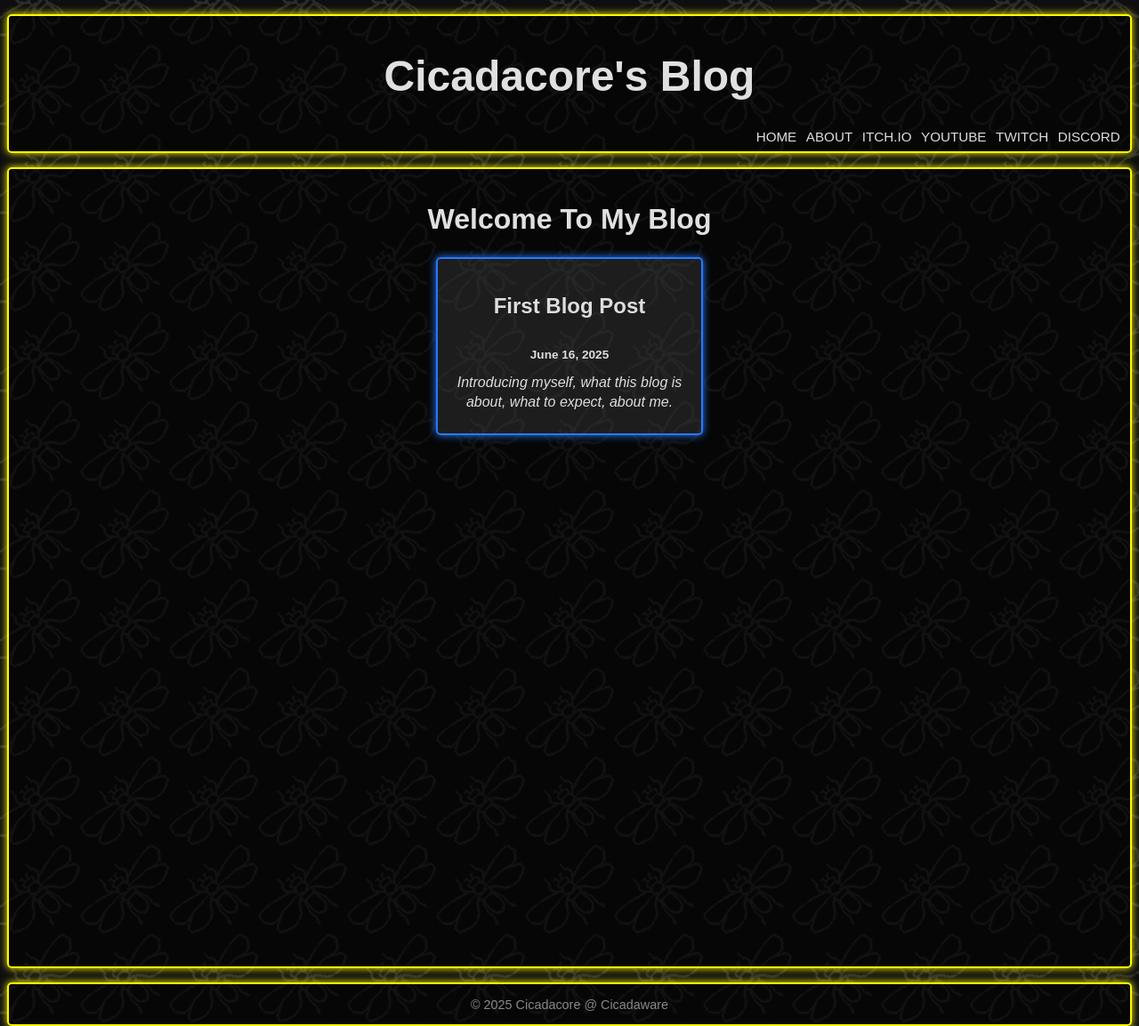
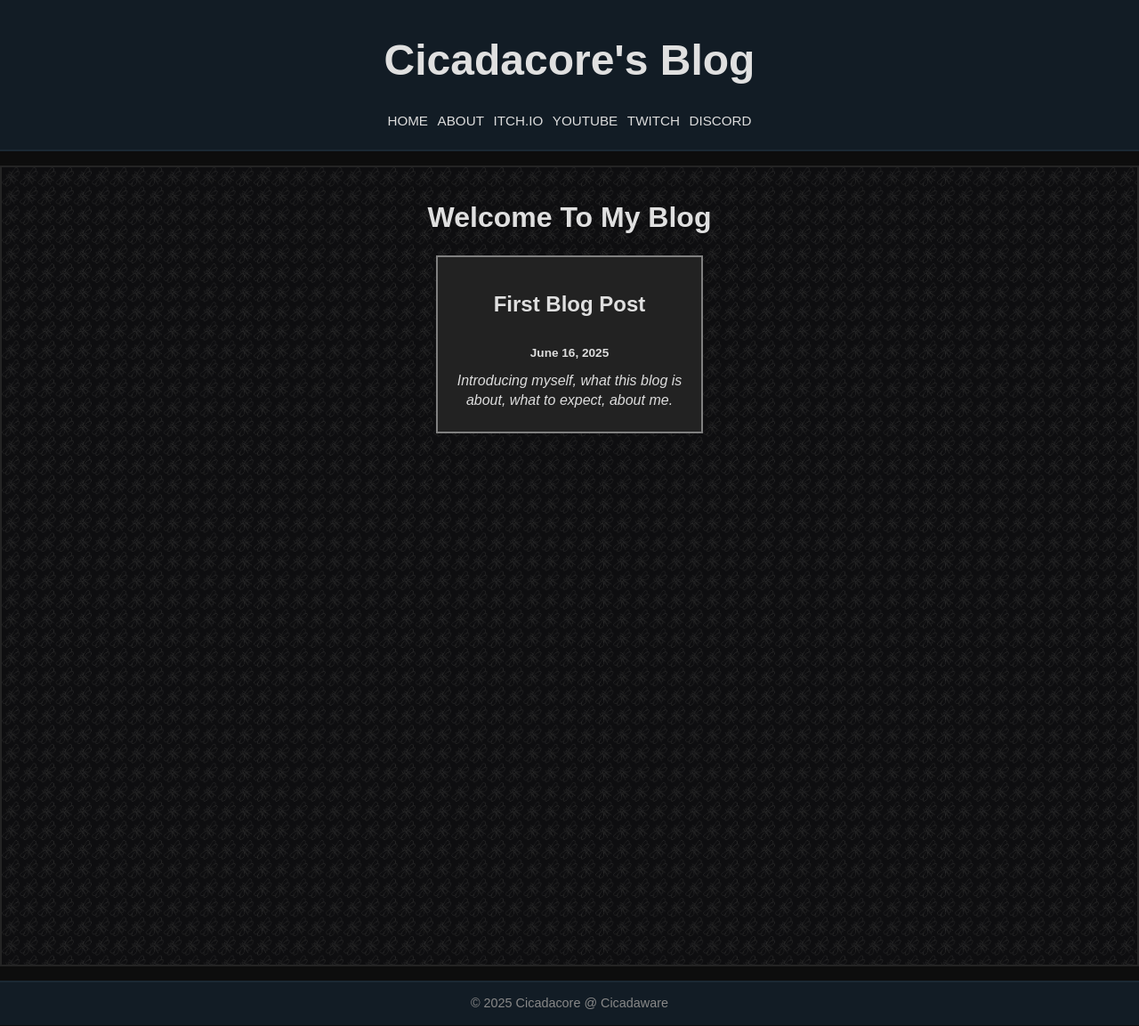
Before and after one commit to Cicadaware/cicadaware.github.io, a Jekyll site: the page built from index.md, in a window 1280 px wide. Shown: the whole page at 89% size. Built offline with Jekyll 4.4.1, drawn with Linux system fonts in a browser that asks for light colours.

Commit message:
overhaul look

```diff
--- a/_layouts/default.html
+++ b/_layouts/default.html
@@ -10,12 +10,12 @@
     <h1 class="title">{{ site.title }}</h1>
 
       <div class="nav">
-        <a href="/">HOME</a>
-        <a href="/2025/06/16/first-post.html">ABOUT</a>
-        <a href="https://cicadacore.itch.io/">ITCH.IO</a>
-        <a href="https://www.youtube.com/@Cicadacore64">YOUTUBE</a>
-        <a href="https://www.twitch.tv/cicadacore">TWITCH</a>
-        <a href="https://discord.gg/uyxnK4YzVw">DISCORD</a>
+        <a class="nav-links" href="/">HOME</a>
+        <a class="nav-links" href="/2025/06/16/first-post.html">ABOUT</a>
+        <a class="nav-links" href="https://cicadacore.itch.io/">ITCH.IO</a>
+        <a class="nav-links" href="https://www.youtube.com/@Cicadacore64">YOUTUBE</a>
+        <a class="nav-links" href="https://www.twitch.tv/cicadacore">TWITCH</a>
+        <a class="nav-links" href="https://discord.gg/uyxnK4YzVw">DISCORD</a>
       </div>
 
   </header>
--- a/assets/css/style.css
+++ b/assets/css/style.css
@@ -7,42 +7,40 @@ body {
   font-family: Arial, Helvetica, sans-serif;
   height: 100%;
   min-height: 100vh;
-  background-image: url('https://cicadaware.github.io/assets/images/background.png');
+  background-color: #0d0d0d;
   background-repeat: repeat;
   background-position: center;
+  margin: 0;
 }
 
 .title {
+  font-family: Arial, Helvetica, sans-serif;
   text-align: center;
   font-size: 3rem;
+  color: #e0e0e0;
 }
 
 .nav {
   gap: 10px;
-  justify-content: right;
-  text-align: right;
+  text-align: center;
   font-size: 0.95rem;
+  margin: 1rem;
 }
 
 a {
   color: #ddd;
   text-decoration: none;
-  border-radius: 3px;
   padding: 0.2rem;
 }
 
 a:hover,
 a:focus {
   color: white;
-  border-color: white;
   text-decoration: underline;
 }
 
 header, footer {
-  background-color: rgba(0, 0, 0, 0.60);
-  border: 2px solid #fffb00;
-  box-shadow: 0px 0px 10px 0 #fffb00;
-  border-radius: 5px;
+  background-color: #121c25;
   margin: 1rem 0 1rem 0;
 }
 
@@ -50,10 +48,14 @@ footer {
   text-align: center;
   font-size: 0.9rem;
   color: #888;
+  border-top: 2px solid #1b2833;
+  padding-bottom: 0.2rem;
 }
 
 header {
   padding: 0.5rem;
+  margin-top: 0;
+  border-bottom: 2px solid #1b2833;
 }
 
 .page-container {
@@ -64,16 +66,18 @@ header {
 
 .welcome {
   text-align: center;
+  color:#e0e0e0;
 }
 
 .content {
   flex: 1;
-  background-color: rgba(0, 0, 0, 0.60);
+  background-color: #1a1a1a;
+  border: 2px solid #242424;
   padding: 1rem;
-  border: 2px solid #fffb00;
   overflow: hidden;
-  box-shadow: 0px 0px 10px 0 #fffb00;
-  border-radius: 5px;
+  background-image: url('https://raw.githubusercontent.com/Cicadaware/cicadaware.github.io/refs/heads/main/assets/images/background.png');
+  background-repeat: repeat;
+  background-size: 384px 216px;
 }
 
 .post-grid {
@@ -85,16 +89,14 @@ header {
 
 .post-link {
   text-decoration: none;
-  color: #ddd;
+  color: inherit;
   display: block;
   flex: 1 1 300px;
   max-width: 300px;
 }
 
 .post-block {
-  border: 2px solid  #2979FF;
-  box-shadow: 0px 0px 10px 0 #2979FF;
-  background-color: rgba(122, 122, 122, 0.198);
+  background-color: #222222;
   padding: 1rem;
   height: 200px;
   box-sizing: border-box;
@@ -103,11 +105,12 @@ header {
   overflow: hidden;
   line-height: 1.4;
   text-align: center;
-  border-radius: 5px;
+  border: 2px double grey;
 }
 
 .post-block:hover {
-  background: linear-gradient(to bottom, rgba(255, 0, 0, 0), #2979FF);
+  background-color: #2a2a2a;
+  transform: scale(1.05);
 }
 
 .post-block p {
@@ -127,7 +130,3 @@ header {
   margin: 0 0 0.5rem 0;
   color: #ddd;
 }
-
-.post-block:hover .post-summary, .post-block:hover .post-date {
-  color: black;
-}
```
Also changed, not shown: 4 other files.
